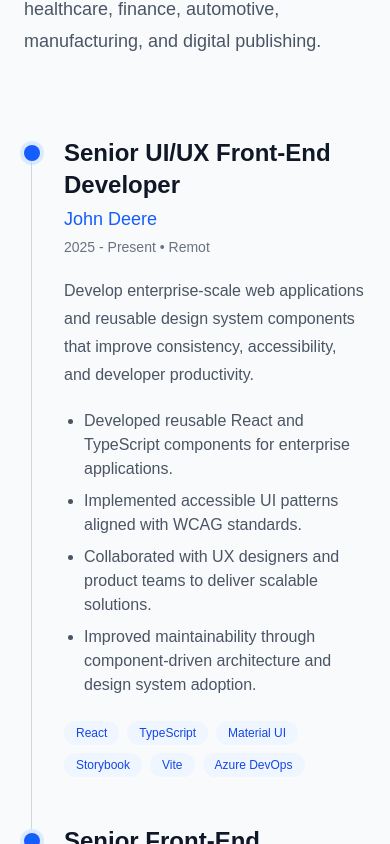
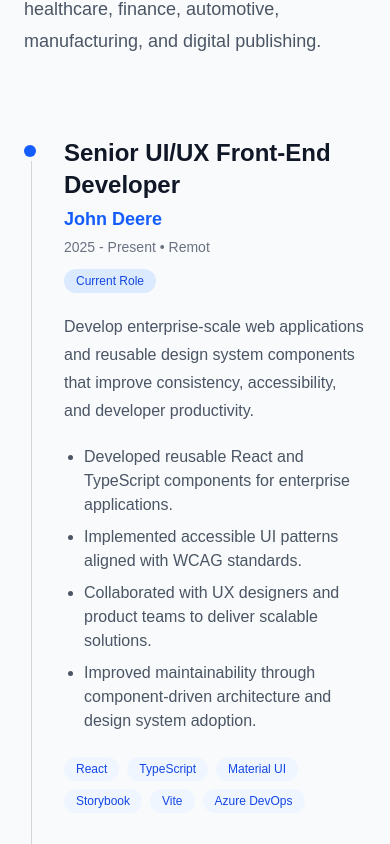
Before and after one commit to naheedkvirk/portfolio, a Next.js app: page / in a window 390 px wide. Shown: the part 6500-7344 px from the top of the page. Built offline with nearby package versions, Linux system fonts and the light colour scheme.

Commit message:
Responsive styling and Timeline polish

```diff
--- a/components/Experience/ExperienceItem.tsx
+++ b/components/Experience/ExperienceItem.tsx
@@ -7,26 +7,60 @@ interface ExperienceItemProps {
 export default function ExperienceItem({ experience }: ExperienceItemProps) {
   return (
     <article className="relative pl-10">
+      {/* Timeline line */}
+      <div className="absolute left-[7px] top-6 bottom-0 z-0 w-px bg-gray-300 dark:bg-gray-700" />
+
       {/* Timeline dot */}
-      <div className="absolute left-0 top-2 h-4 w-4 rounded-full bg-blue-600 ring-4 ring-blue-100 dark:ring-blue-900" />
+      <div
+        className="
+          absolute
+          left-0
+          top-2
+          z-10
+          h-3
+          w-3
+          rounded-full
+          bg-blue-600
+          ring-4
+          ring-gray-50
+          dark:ring-gray-900
+        "
+      />
 
-      {/* Timeline line */}
-      <div className="absolute left-[7px] top-6 h-full w-px bg-gray-300 dark:bg-gray-700" />
-
-      <div className="pb-12">
+      <div className="pb-16">
         {/* Header */}
         <header>
           <h3 className="text-2xl font-semibold text-gray-900 dark:text-white">
             {experience.role}
           </h3>
 
-          <p className="mt-1 text-lg font-medium text-blue-600 dark:text-blue-400">
+          <p className="mt-1 text-lg font-semibold text-blue-600 dark:text-blue-400">
             {experience.company}
           </p>
 
           <p className="mt-1 text-sm text-gray-500 dark:text-gray-400">
             {experience.duration} • {experience.location}
           </p>
+
+          {experience.current && (
+            <span
+              className="
+                mt-3
+                inline-flex
+                rounded-full
+                bg-blue-100
+                px-3
+                py-1
+                text-xs
+                font-medium
+                text-blue-700
+                dark:bg-blue-900/40
+                dark:text-blue-300
+              "
+            >
+              Current Role
+            </span>
+          )}
         </header>
 
         {/* Summary */}
```
